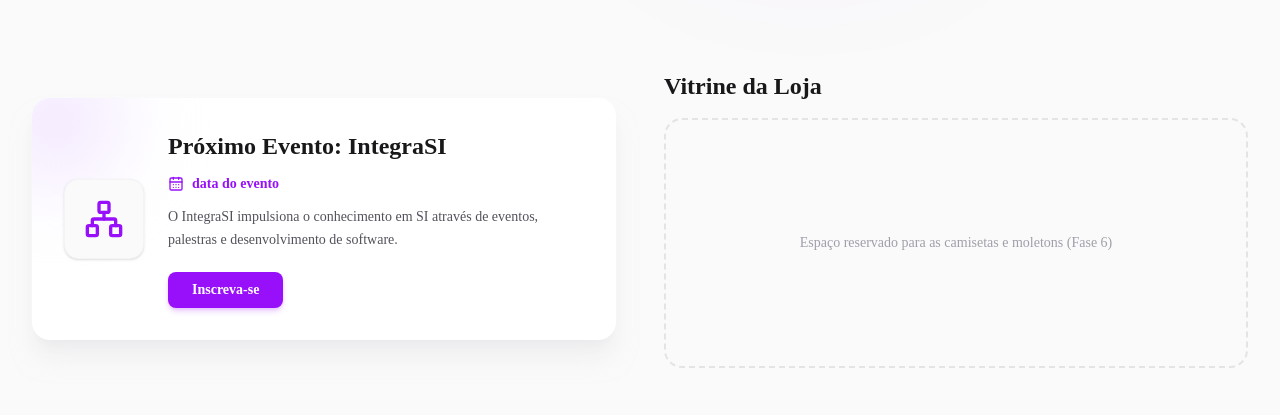
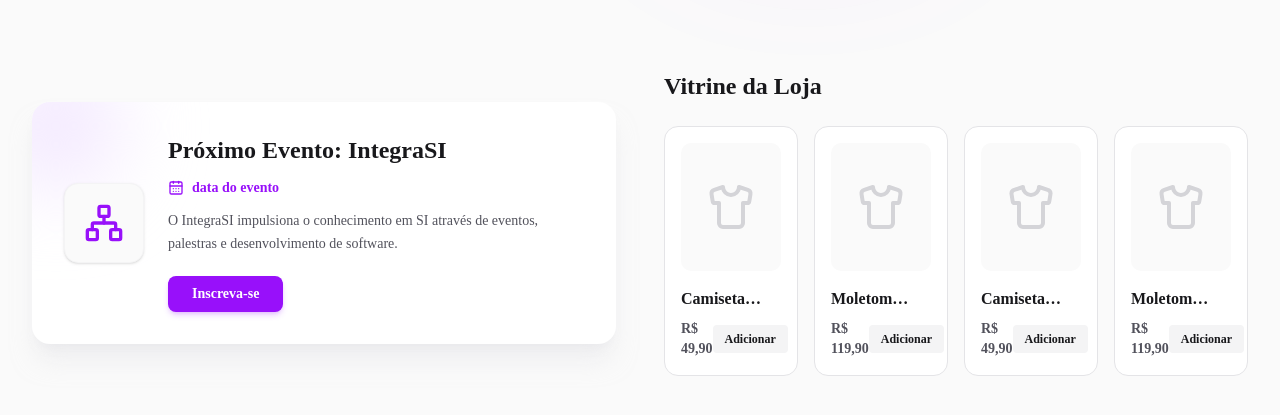
Before and after one commit to Nobre-Devl/site-lasi, a Next.js app: page / in a window 1280 px wide. Shown: the part 735-1150 px from the top of the page. Built offline with nearby package versions, Linux system fonts and the light colour scheme.

Commit message:
feat(home): implementar vitrine da loja com renderizacao dinamica de produtos

```diff
--- a/app/page.tsx
+++ b/app/page.tsx
@@ -1,5 +1,6 @@
 import Link from "next/link";
 import { EventCard } from "../components/home/event-card";
+import { ShopShowcase } from "../components/home/shop-showcase";
 
 export default function Home() {
   return (
@@ -60,22 +61,20 @@
           </span>
 
         </div>
+
+
       </section>
+
       <section className="mt-32 grid grid-cols-1 gap-12 lg:grid-cols-2">
 
-        {/* Esquerda: O Card do Evento que acabamos de criar */}
+        {/* Esquerda: Evento */}
         <div className="flex flex-col justify-center">
           <EventCard />
         </div>
 
-        {/* Direita: Placeholder para a Vitrine da Loja (Fase 6) */}
-        <div className="flex flex-col gap-4">
-          <h3 className="text-2xl font-bold text-zinc-900">Vitrine da Loja</h3>
-          <div className="flex h-full min-h-[250px] w-full items-center justify-center rounded-2xl border-2 border-dashed border-zinc-200 bg-zinc-50/50">
-            <p className="text-sm font-medium text-zinc-400">
-              Espaço reservado para as camisetas e moletons (Fase 6)
-            </p>
-          </div>
+        {/* Direita: A nossa nova Vitrine da Loja! */}
+        <div className="flex w-full items-center justify-center">
+          <ShopShowcase />
         </div>
 
       </section>
--- /dev/null
+++ b/components/home/shop-showcase.tsx
@@ -0,0 +1,56 @@
+import React from "react";
+// Vamos usar o ícone de camiseta como placeholder das fotos
+import { Shirt } from "lucide-react";
+
+// Aqui simulamos uma "mini base de dados" de produtos
+const products = [
+  { id: 1, name: "Camiseta LASI Tech", price: "R$ 49,90" },
+  { id: 2, name: "Moletom LASI Pro", price: "R$ 119,90" },
+  { id: 3, name: "Camiseta LASI Tech", price: "R$ 49,90" },
+  { id: 4, name: "Moletom LASI Pro", price: "R$ 119,90" },
+];
+
+export function ShopShowcase() {
+  return (
+    <div className="flex w-full flex-col gap-6">
+      <h3 className="text-2xl font-bold text-zinc-900">Vitrine da Loja</h3>
+
+      {/* Grid da loja: 2 colunas no celular, 4 colunas no computador (lg) */}
+      <div className="grid grid-cols-2 gap-4 lg:grid-cols-4">
+
+        {/* O .map() percorre nossa lista de produtos e cria um card para cada um */}
+        {products.map((product) => (
+          // O 'group' aqui é um truque do Tailwind para fazer hover em elementos filhos
+          <div
+            key={product.id}
+            className="group flex flex-col items-center justify-between overflow-hidden rounded-xl border border-zinc-200 bg-white p-4 transition-all hover:border-purple-600 hover:shadow-lg hover:shadow-purple-600/10"
+          >
+            {/* Placeholder da Imagem da Roupa */}
+            <div className="mb-4 flex h-32 w-full items-center justify-center rounded-lg bg-zinc-50 transition-colors group-hover:bg-purple-50">
+              <Shirt className="h-12 w-12 text-zinc-300 transition-colors group-hover:text-purple-600" />
+            </div>
+
+            {/* Informações do Produto */}
+            <div className="flex w-full flex-col gap-2">
+              <span className="text-sm font-semibold text-zinc-900 lg:text-base line-clamp-1">
+                {product.name}
+              </span>
+
+              <div className="flex w-full items-center justify-between">
+                <span className="text-sm font-bold text-zinc-600">
+                  {product.price}
+                </span>
+
+                {/* Botão Adicionar */}
+                <button className="rounded bg-zinc-100 px-3 py-1.5 text-xs font-bold text-zinc-900 transition-colors hover:bg-purple-600 hover:text-white">
+                  Adicionar
+                </button>
+              </div>
+            </div>
+          </div>
+        ))}
+
+      </div>
+    </div>
+  );
+}
```
